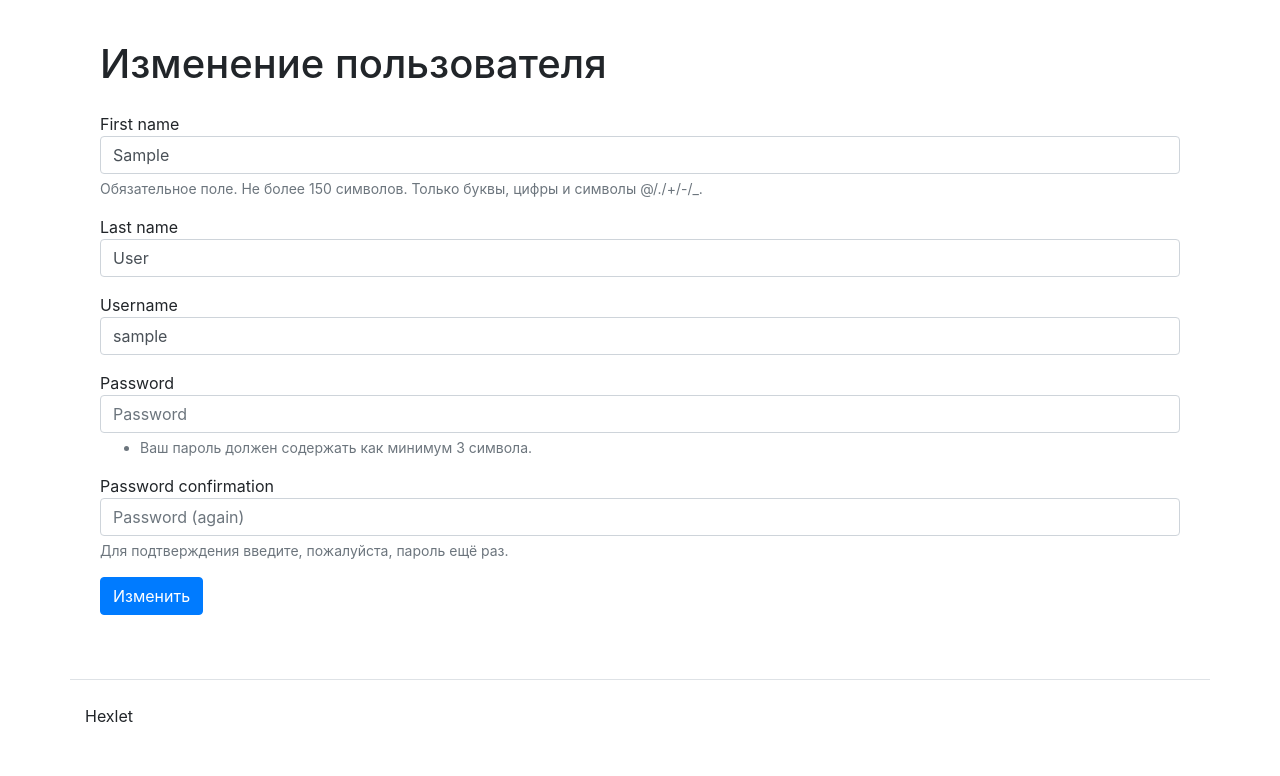
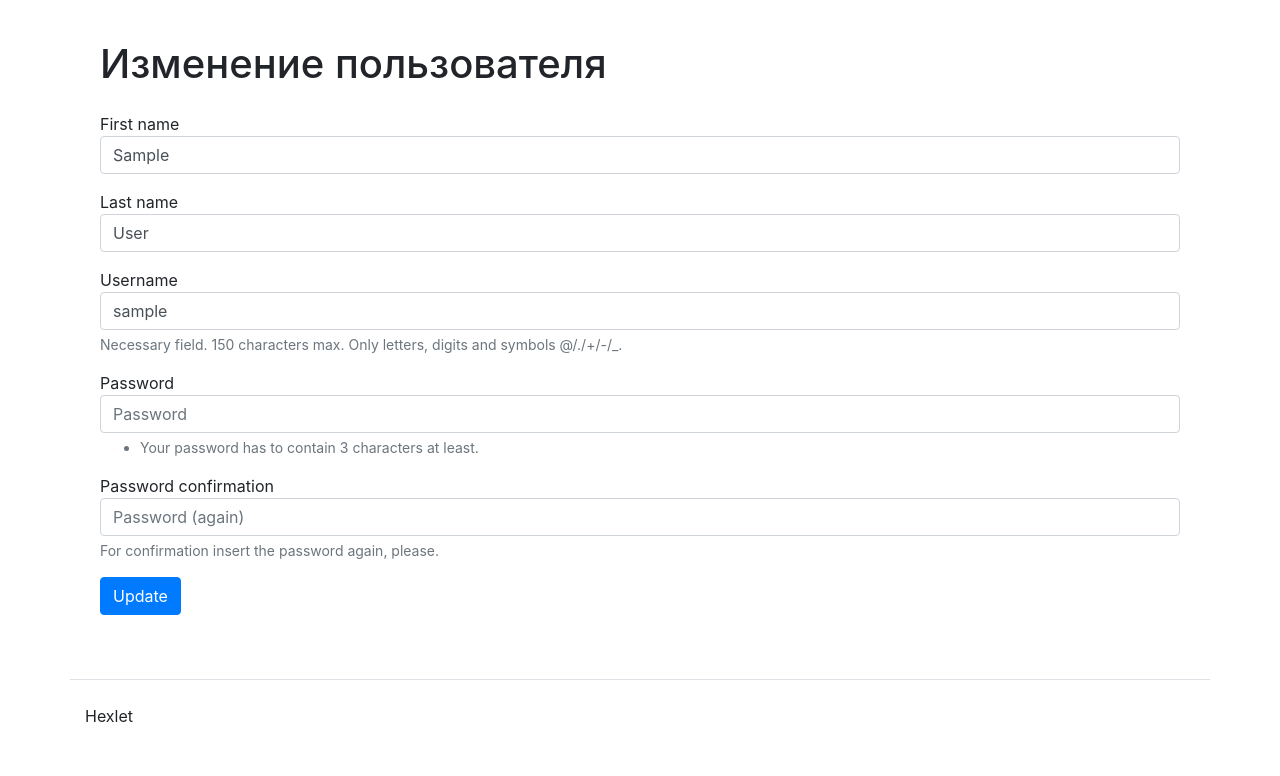
Before and after one commit to RZenBridges/python-project-52, a Django app: page /users/1/update/ in a window 1280 px wide. Shown: the part 58-834 px from the top of the page. Run offline with Django 4.2, Linux system fonts and the light colour scheme; the visitor is signed in with stand-in values (Sample User, id 1); data comes from the database, SQL or seed files in the repository; parts of the project's set-up code (start-up, migrations or seed data) failed here and were passed over; some libraries are stand-ins or nearby versions.

Commit message:
Update status/forms.py user/forms.py user/views.py templates/

```diff
--- a/task_manager/user/forms.py
+++ b/task_manager/user/forms.py
@@ -1,12 +1,10 @@
+import re
 from django import forms
 from .models import User
 from django.utils.translation import gettext_lazy as _
 
 
 class UserForm(forms.ModelForm):
-    error_messages = {
-        'password_mismatch': "Two passwords have to match."
-    }
 
     password_confirmation = forms.CharField(
         widget=forms.PasswordInput(
@@ -44,9 +42,26 @@ class UserForm(forms.ModelForm):
             })
         }
 
-    def clean_confirmation(self):
+    def clean_password(self):
+        password = self.cleaned_data.get('password')
+        if len(password) < 3:
+            raise forms.ValidationError('The password is too short')
+        return password
+
+    def clean_password_confirmation(self):
         password = self.cleaned_data.get('password')
         password_confirmation = self.cleaned_data.get('password_confirmation')
         if password != password_confirmation:
-            return False
+            raise forms.ValidationError('Has to match the password')
         return password_confirmation
+
+    def clean_username(self):
+        username = self.cleaned_data.get('username')
+        if not re.fullmatch(r'^[\w@\+\-\.]+', username):
+            raise forms.ValidationError('Has forbidden characters')
+        try:
+            User.objects.get(username=username)
+        except User.DoesNotExist:
+            raise forms.ValidationError('This username is already taken')
+        finally:
+            return username
--- a/task_manager/user/views.py
+++ b/task_manager/user/views.py
@@ -46,12 +46,10 @@ class UsersCreateFormView(TemplateView):
 
     def post(self, request, *args, **kwargs):
         form = UserForm(request.POST)
-        if form.is_valid() and form.clean_confirmation():
+        if form.is_valid():
             form.save()
             messages.add_message(request, messages.SUCCESS, _('The user has been registered'))
             return redirect('login')
-#       'Пользователь с таким именем уже существует'
-        messages.add_message(request, messages.ERROR, _('Check the inserted data'))
         return render(request, 'users/new_user.html', NAVIGATION | {'form': form})
 
 
@@ -82,17 +80,19 @@ class UsersUpdateView(TemplateView):
         user_id = kwargs.get('pk')
         user = User.objects.get(id=user_id)
         form = UserForm(request.POST, instance=user)
-        if form.is_valid and request.user.id == user_id:
+        if form.is_valid() and request.user.id == user_id:
             form.save()
             messages.add_message(request, messages.SUCCESS, _("The user has been updated"))
             login(request, user)
             return redirect('users')
-        return render(request, 'users/update_user.html', {'form': form, 'user_id': user_id})
+        return render(request, 'users/update_user.html',
+                      NAVIGATION | {'form': form, 'user_id': user_id})
 
 
 # DELETE USER page
 class UsersDeleteView(TemplateView):
 
+    @method_decorator(login_required)
     def get(self, request, *args, **kwargs):
         user_id = kwargs.get('pk')
         if request.user.id == user_id:
--- a/templates/statuses/new_status.html
+++ b/templates/statuses/new_status.html
@@ -9,6 +9,9 @@
       <div class="form-group">
         {% translate form.name.label %}
         {{ form.name }}
+        {% for error in form.name.errors %}
+            <p class="alert alert-danger py-0 pl-2"><small>{{ error }}</small></p>
+        {% endfor %}
       </div>
       <div class="form-group">
         <input class="btn btn-primary" type="submit" value="{% translate 'Create' %}">
--- a/templates/users/update_user.html
+++ b/templates/users/update_user.html
@@ -9,8 +9,6 @@
       <div class="form-group">
         {% translate form.first_name.label %}
         {{ form.first_name }}
-        <small class="form-text text-muted">Обязательное поле. Не более 150 символов. Только буквы, цифры и символы @/./+/-/_.
-        </small>
       </div>
       <div class="form-group">
         {% translate form.last_name.label %}
@@ -19,23 +17,40 @@
       <div class="form-group">
         {% translate form.username.label %}
         {{ form.username }}
+
+        {% for error in form.username.errors %}
+            <p class="alert alert-danger py-0 pl-2"><small>{{ error }}</small></p>
+        {% endfor %}
+
+        <small class="form-text text-muted">{% translate 'Necessary field. 150 characters max. Only letters, digits and symbols @/./+/-/_.' %}
+        </small>
       </div>
       <div class="form-group">
         {% translate form.password.label %}
         {{ form.password }}
+
+        {% for error in form.password.errors %}
+            <p class="alert alert-danger py-0 pl-2"><small>{{ error }}</small></p>
+        {% endfor %}
+
         <small class="form-text text-muted">
           <ul>
-            <li>Ваш пароль должен содержать как минимум 3 символа.</li>
+            <li>{% translate 'Your password has to contain 3 characters at least.' %}</li>
           </ul>
         </small>
       </div>
       <div class="form-group">
         {% translate form.password_confirmation.label %}
         {{ form.password_confirmation }}
-        <small class="form-text text-muted">Для подтверждения введите, пожалуйста, пароль ещё раз.</small>
+
+        {% for error in form.password_confirmation.errors %}
+            <p class="alert alert-danger py-0 pl-2"><small>{{ error }}</small></p>
+        {% endfor %}
+
+        <small class="form-text text-muted">{% translate 'For confirmation insert the password again, please.' %}</small>
       </div>
       <div class="form-group">
-        <input class="btn btn-primary" type="submit" value="Изменить">
+        <input class="btn btn-primary" type="submit" value="{% translate 'Update' %}">
       </div>
     </form>
   </div>
```
Also changed, not shown: task_manager/status/forms.py (+11 -0 lines), templates/404.html (added, +13 -0 lines), templates/users/new_user.html (+17 -2 lines).
